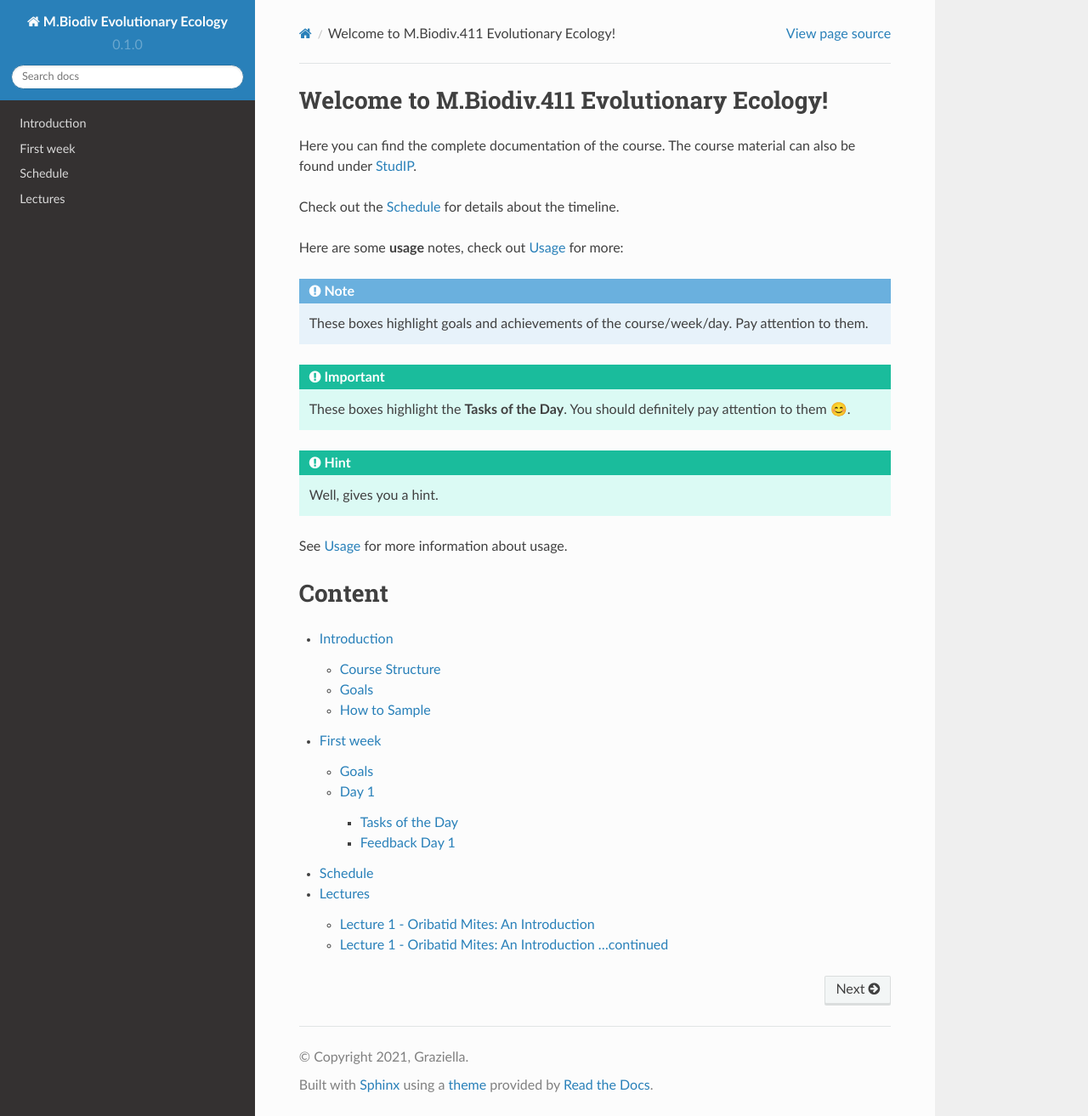
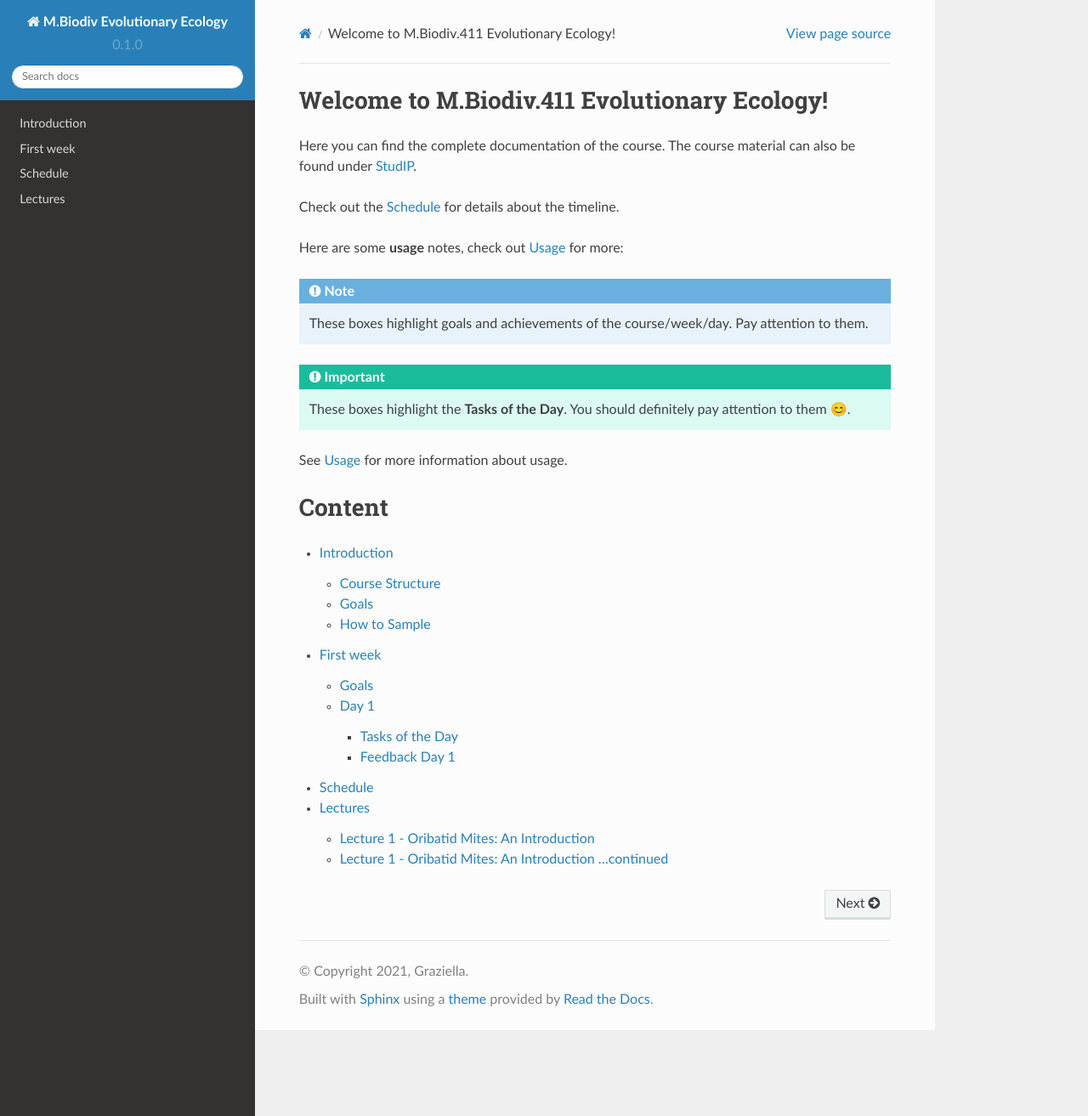
Before and after one commit to bheimbu/evolutionary_ecology, a Sphinx documentation site: the page built from docs/source/index.rst, in a window 1280 px wide and 1313 px high. Shown: the whole window at 85% size. Built offline with Sphinx 7.4.7 and the Read the Docs theme 2.0.0, drawn with Linux system fonts in a browser that asks for light colours; pages that are not in the unit, such as notebooks, are missing from menus.

Commit message:
Update index.rst

```diff
--- a/docs/source/index.rst
+++ b/docs/source/index.rst
@@ -15,9 +15,6 @@ Here are some **usage** notes, check out :ref:`usage` for more:
 .. important::
    These boxes highlight the **Tasks of the Day**. You should definitely pay attention to them 😊.
 
-.. hint::
-   Well, gives you a hint.
-
 See :ref:`usage` for more information about usage.
 
 Content
```
